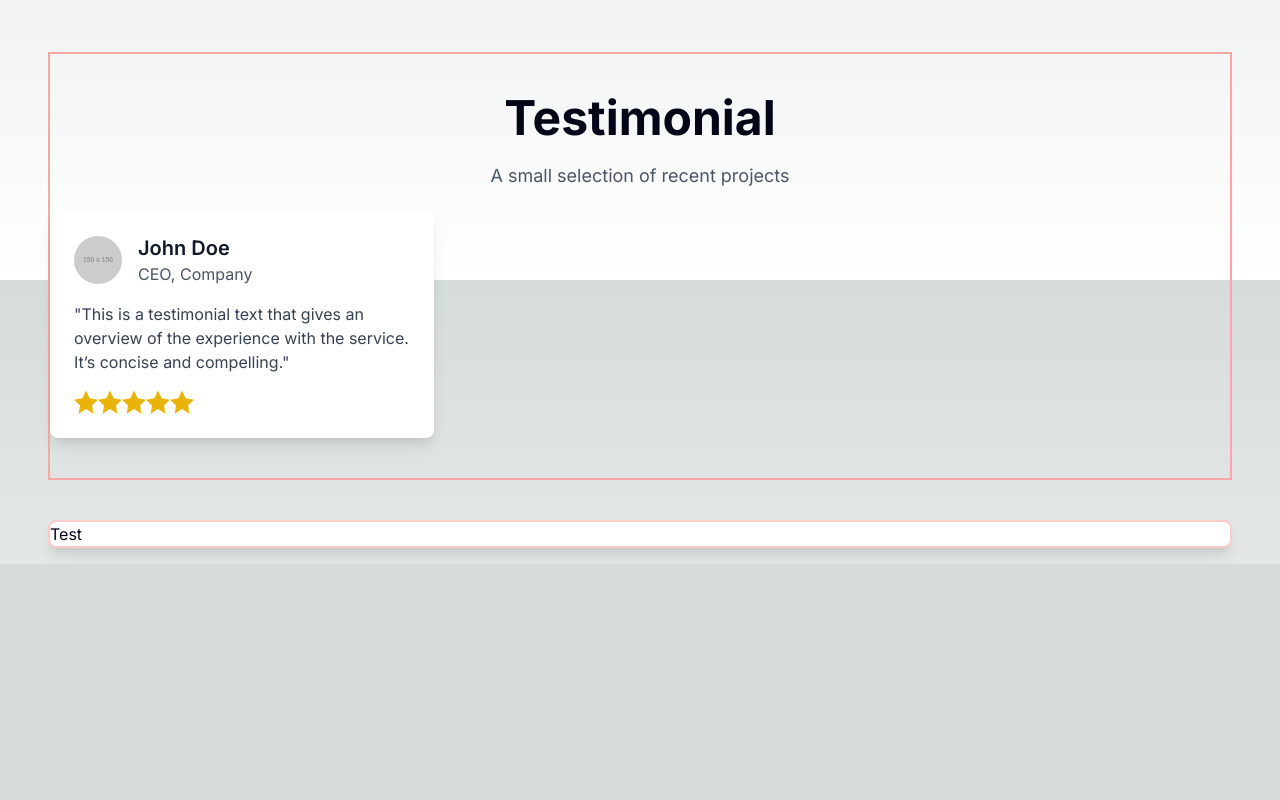
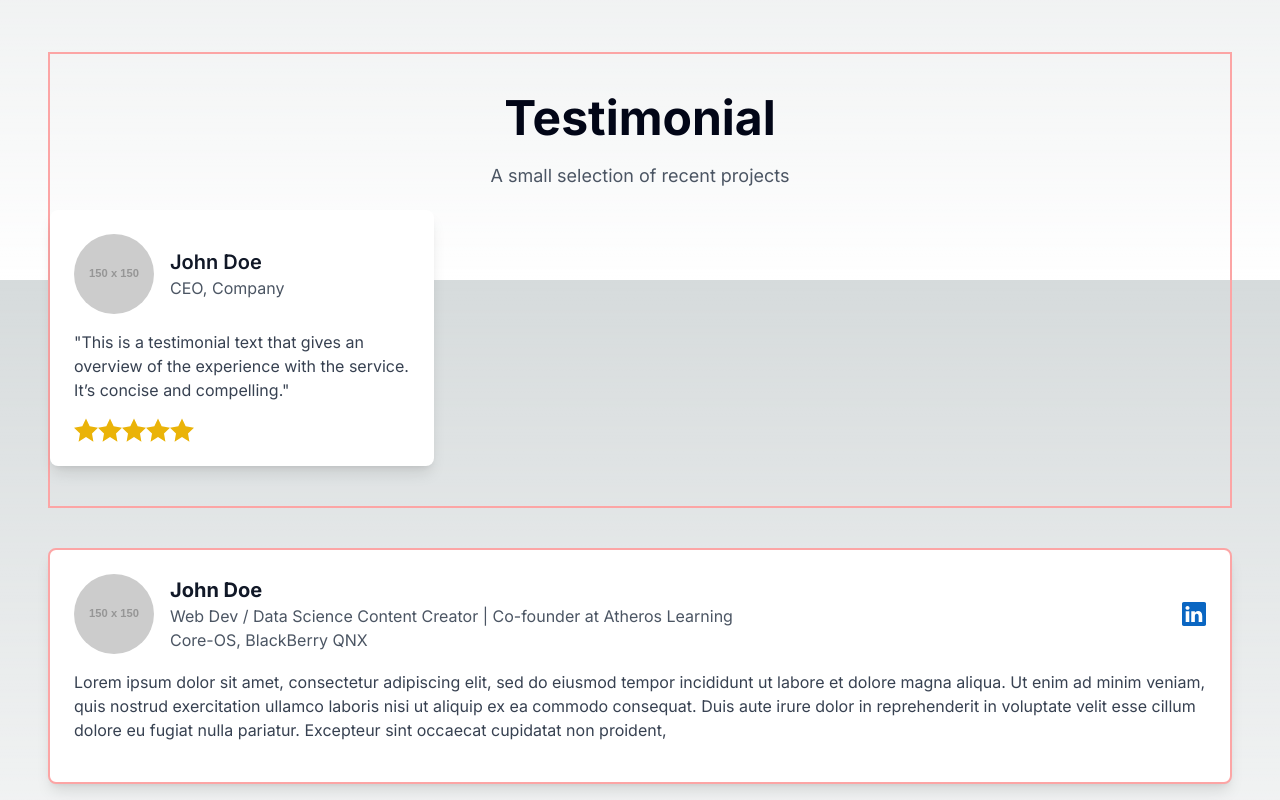
Before and after one commit to AhnafulH/Personal_Website, a Next.js app in the folder portofolio-website/: page / in a window 1280 px wide. Shown: the part 2920-3720 px from the top of the page. Before the commit the page ends 3484 px from the top, so only its background shows below. Built offline with nearby package versions, Linux system fonts and the light colour scheme.

Commit message:
Need to fix card width for testimonial

```diff
--- a/portofolio-website/components/Skills3.tsx
+++ b/portofolio-website/components/Skills3.tsx
@@ -7,7 +7,7 @@ import { skill } from '@/lib/skill'
 import Image from 'next/image'
 const Skills3 = () => {
   return (
-    <section >
+    <section>
       <div className="text-center mb-10">
           <h2 className="text-3xl font-bold mb-4">My Skills</h2>
           <p className="text-lg text-gray-600">Technologies I have worked with</p>
--- a/portofolio-website/components/Testimonial.tsx
+++ b/portofolio-website/components/Testimonial.tsx
@@ -9,7 +9,7 @@ const Testimonial = () => {
       </div>
     <div className="max-w-sm rounded-lg overflow-hidden shadow-lg bg-white p-6 mb-10">
     <div className="flex items-center mb-4">
-      <img className="w-12 h-12 rounded-full mr-4" src="https://via.placeholder.com/150" alt="Avatar" />
+      <img className="w-20 h-20 rounded-full mr-4" src="https://via.placeholder.com/150" alt="Avatar" />
       <div>
         <p className="text-xl font-semibold text-gray-900">John Doe</p>
         <p className="text-gray-600">CEO, Company</p>
--- a/portofolio-website/components/Testimonial2.tsx
+++ b/portofolio-website/components/Testimonial2.tsx
@@ -2,7 +2,30 @@ import React from 'react'
 
 const Testimonial2 = () => {
   return (
-    <div className="border-2 border-red-200 min-w-sm rounded-lg shadow-lg bg-white"> Test</div>
+    <div className="max-w-m rounded-lg overflow-hidden shadow-lg bg-white p-6 border-2 border-red-300">
+    <div className="flex items-center justify-between mb-4">
+      <div className="flex items-center">
+        <img className="w-20 h-20 rounded-full mr-4" src="https://via.placeholder.com/150" alt="Avatar" />
+        <div>
+          <p className="text-xl font-bold text-gray-900">John Doe</p>
+          <p className="text-gray-600">Web Dev / Data Science Content Creator | Co-founder at Atheros Learning</p>
+          <p className="text-gray-600">Core-OS, BlackBerry QNX</p>
+        </div>
+      </div>
+      <a href="https://www.linkedin.com/in/johndoe" target="_blank" rel="noopener noreferrer">
+        {/* <svg xmlns="http://www.w3.org/2000/svg" fill="currentColor" className="w-6 h-6 text-blue-500" viewBox="0 0 24 24">
+          <path d="M19 0h-14c-2.761 0-5 2.239-5 5v14c0 2.761 2.239 5 5 5h14c2.761 0 5-2.239 5-5v-14c0-2.761-2.239-5-5-5zm-11 19h-3v-10h3v10zm-1.5-11.268c-.966 0-1.75-.784-1.75-1.75s.784-1.75 1.75-1.75 1.75.784 1.75 1.75-.784 1.75-1.75 1.75zm13.5 11.268h-3v-5.353c0-1.276-.025-2.92-1.778-2.92-1.778 0-2.048 1.388-2.048 2.825v5.448h-3v-10h2.881v1.367h.041c.401-.759 1.378-1.557 2.837-1.557 3.033 0 3.591 1.995 3.591 4.59v5.6z"/>
+        </svg> */}
+        <img className="w-6 h-6" src='/linkedin-icon-3.svg' alt="Linkdin icon"/>
+      </a>
+    </div>
+    <p className="text-gray-700 text-base mb-4 flex flex-wrap">
+    Lorem ipsum dolor sit amet, consectetur adipiscing elit, sed do eiusmod tempor incididunt ut labore et
+    dolore magna aliqua. Ut enim ad minim veniam, quis nostrud exercitation ullamco laboris nisi ut aliquip
+    ex ea commodo consequat. Duis aute irure dolor in reprehenderit in voluptate velit esse cillum dolore eu
+    fugiat nulla pariatur. Excepteur sint occaecat cupidatat non proident,
+    </p>
+  </div>
   )
 }
 
```
Also changed, not shown: portofolio-website/public/linkedin-icon-3.svg (added).
